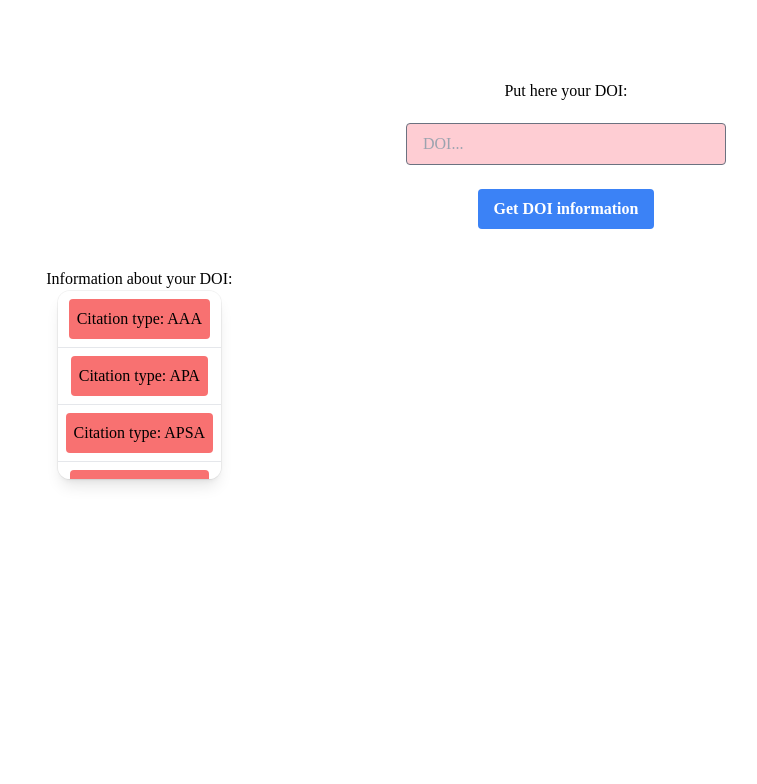
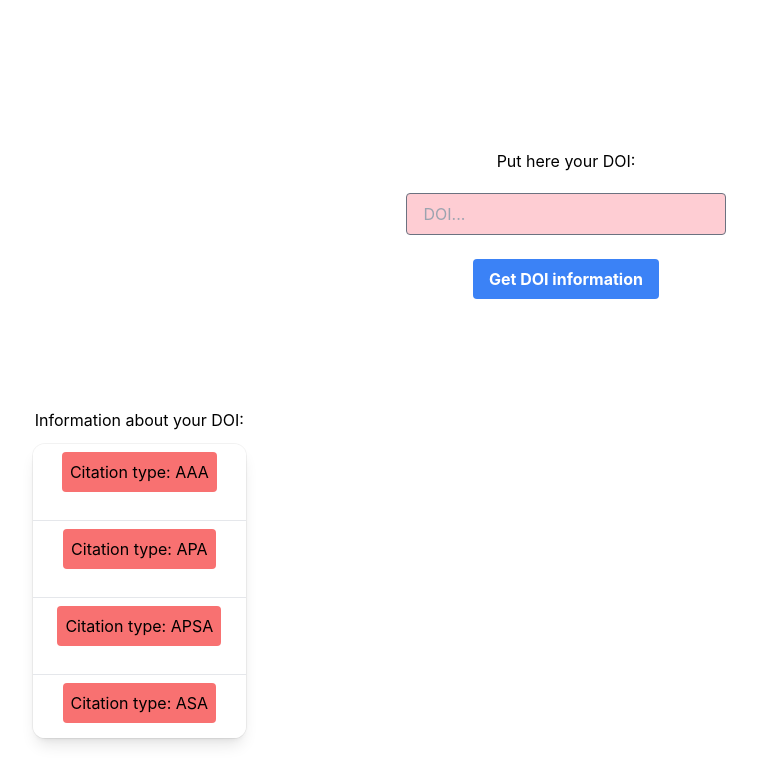
Before and after one commit to kubwosz/citatio, a React (Create React App) app in the folder citatio-frontend/: page / in a window 1280 px wide. Shown: the top 784 px of the page, without its empty margins (74-831 px from the left). Built offline with nearby package versions, Linux system fonts and the light colour scheme; a web font is replaced by a local one.

Commit message:
Fix layout

```diff
--- a/citatio-frontend/src/components/Home.jsx
+++ b/citatio-frontend/src/components/Home.jsx
@@ -69,7 +69,7 @@ const Home = (props) => {
   }
 
   return (
-    <div className="grid grid-rows-2 gap-4 font-myFont">
+    <div className="grid grid-rows-2 gap-4 w-screen h-screen">
       <div className="top-panel flex justify-center flex-col mt-5">
         <h1 className="max-w-40 self-center p-2 mt-10">Put here your DOI: </h1>
         <input
@@ -88,12 +88,12 @@ const Home = (props) => {
           Get DOI information
         </button>
       </div>
-      <div className="botton-panel grid grid-cols-3 ">
-        <div className="flex flex-col ">
-          <h2>Information about your DOI:</h2>
-          <div className="cit-type-buttons h-3/4">
+      <div className="botton-panel grid grid-cols-3 bottom-0">
+        <div className="flex flex-col gap-3">
+          <h1>Information about your DOI:</h1>
+          <div className="cit-type-buttons basis-3/4 w-1/2">
             {citations.map((btn, idx) => (
-              <div>
+              <div className="pb-5">
                 <button
                   key={btn.name}
                   onClick={() => setCitationActivityByIndex(idx)}
@@ -111,8 +111,8 @@ const Home = (props) => {
         <div>
           {citations.map((c) => {
             if(c.isActive){
-              return(<div>
-              <span class="label label-default uppercase">{c.type}</span>
+              return(<div className="flex flex-col pb-5">
+              <span className="label label-default uppercase">{c.type}</span>
                 <TextboxCitation citation={c.citation}/>
                 {console.log(c.citation)}
                 </div>)
--- a/citatio-frontend/src/components/TextboxCitation.jsx
+++ b/citatio-frontend/src/components/TextboxCitation.jsx
@@ -29,8 +29,8 @@ const TextboxCitation = (props) => {
     }
 
     return (
-        <div class="relative mb-4">
-            <div class="w-full max-w-[16rem]">
+        <div>
+            <div class="w-full">
                 <div class="relative">
                     <label for="npm-install-copy-button" class="sr-only">Label</label>
                     <input id="npm-install-copy-button" type="text" class="col-span-6 bg-gray-50 border border-gray-300 text-gray-500 text-sm rounded-lg focus:ring-blue-500 focus:border-blue-500 block w-full p-2.5 dark:bg-gray-700 dark:border-gray-600 dark:placeholder-gray-400 dark:text-gray-400 dark:focus:ring-blue-500 dark:focus:border-blue-500" value={props.citation} disabled readonly />
```
